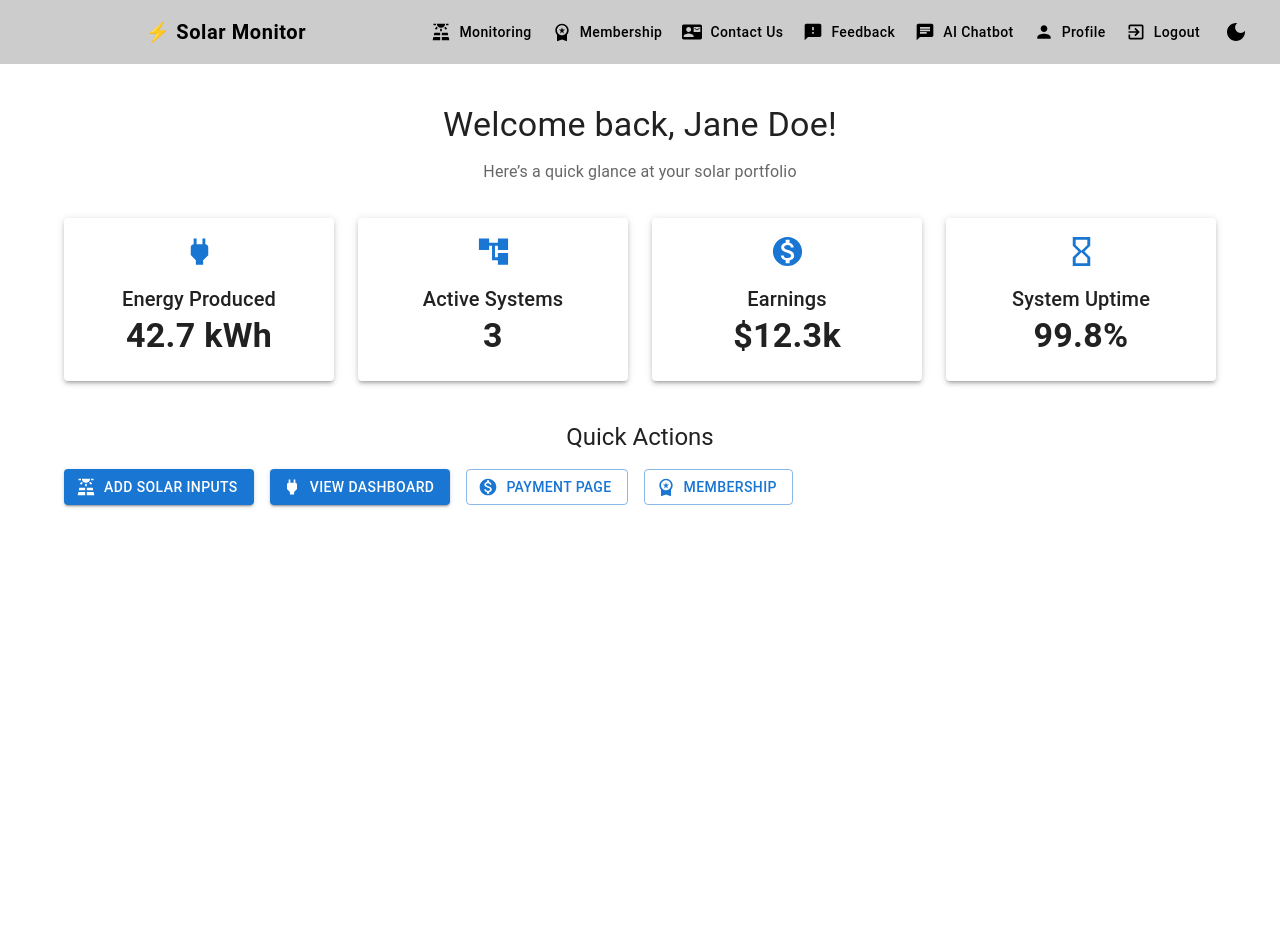
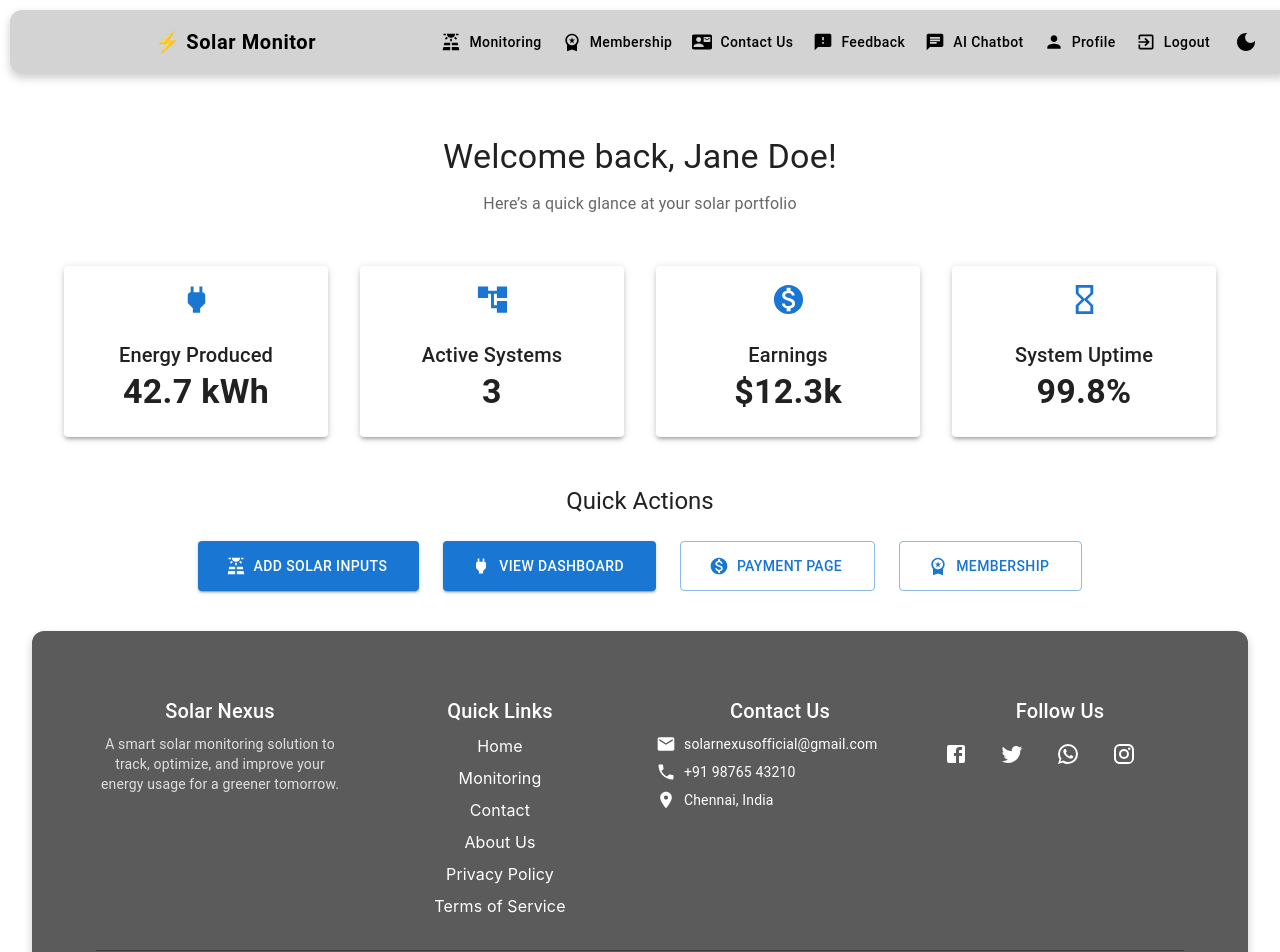
Before and after one commit to dewna-u/solar-nexus, a React (Create React App) app in the folder solarnexus/: page /HomePage in a window 1280 px wide. Shown: the top 952 px of the page. Before the commit the page ends 800 px from the top, so only its background shows below. Built offline with nearby package versions, Linux system fonts and the light colour scheme.

Commit message:
footer and privacypolicy

```diff
--- a/solarnexus/src/App.js
+++ b/solarnexus/src/App.js
@@ -1,38 +1,40 @@
-// src/App.js
 import React, { useEffect } from "react";
 import { Routes, Route, useLocation } from "react-router-dom";
 import "./App.css";
 
 import Navbar from "./NavBar/navbar";
-import LandingPage    from "./Components/IT22101488/LandingPage";
-import HomePage       from "./Components/IT22101488/HomePage";
-import Login          from "./Components/pages/Login/Login";
-import Register       from "./Components/pages/Register/Register";
+import Footer from "./NavBar/Footer"; // ✅ Import your Footer here
+
+import LandingPage from "./Components/IT22101488/LandingPage";
+import HomePage from "./Components/IT22101488/HomePage";
+import Login from "./Components/pages/Login/Login";
+import Register from "./Components/pages/Register/Register";
 import ForgotPassword from "./Components/pages/ForgotPassword";
-import ResetPassword  from "./Components/pages/Forgot password/ResetPassword";
-import UserDashboard  from "./Components/pages/adminDashboard/AdminDashboard";
-import UserProfile    from "./Components/pages/adminDashboard/AdminProfile";
-import ContactUs      from "./Components/IT22169044/ContactUs";
-import Feedback       from "./Components/IT22169044/Feedback";
-import FeedbackList   from "./Components/IT22169044/FeedbackList";
-import AdminContact   from "./Components/IT22169044/AdminContactDashboard";
-import AdminPayments  from "./Components/IT22259448/AdminPayments";
-import Payment        from "./Components/IT22259448/New folder/Payment";
-import PaymentPage    from "./Components/IT22259448/PaymentPage";
+import ResetPassword from "./Components/pages/Forgot password/ResetPassword";
+import UserDashboard from "./Components/pages/adminDashboard/AdminDashboard";
+import UserProfile from "./Components/pages/adminDashboard/AdminProfile";
+import ContactUs from "./Components/IT22169044/ContactUs";
+import Feedback from "./Components/IT22169044/Feedback";
+import FeedbackList from "./Components/IT22169044/FeedbackList";
+import AdminContact from "./Components/IT22169044/AdminContactDashboard";
+import AdminPayments from "./Components/IT22259448/AdminPayments";
+import Payment from "./Components/IT22259448/New folder/Payment";
+import PaymentPage from "./Components/IT22259448/PaymentPage";
 import MembershipPage from "./Components/IT22259448/MembershipPage";
 import MembershipDetails from "./Components/IT22259448/New folder/MembershipDetails";
-import ChatBot        from "./Components/IT22101488/ChatBot";
-import SolarInputs    from "./Components/IT22101488/SolarInputs";
+import ChatBot from "./Components/IT22101488/ChatBot";
+import SolarInputs from "./Components/IT22101488/SolarInputs";
 import MonitoringDashboard from "./Components/IT22101488/MonitoringDashboard";
-import SolarDetails   from "./Components/IT22101488/SolarDetails";
-import UserList       from "./Components/pages/User/UserList";
+import SolarDetails from "./Components/IT22101488/SolarDetails";
+import UserList from "./Components/pages/User/UserList";
+import PrivacyPolicy from "./Components/IT22101488/PrivacyPolicy";
 
 function App() {
-  // Neon cursor glow effect (unchanged)…
   useEffect(() => {
     const cursor = document.createElement("div");
     cursor.className = "cursor-glow";
     document.body.appendChild(cursor);
+
     let mouseX = 0, mouseY = 0, curX = 0, curY = 0;
     const follow = () => {
       curX += (mouseX - curX) * 0.1;
@@ -40,69 +42,55 @@ function App() {
       cursor.style.transform = `translate(${curX}px,${curY}px)`;
       requestAnimationFrame(follow);
     };
+
     const move = (e) => { mouseX = e.clientX; mouseY = e.clientY; };
     window.addEventListener("mousemove", move);
     follow();
+
     return () => {
       window.removeEventListener("mousemove", move);
       document.body.removeChild(cursor);
     };
   }, []);
 
-  // determine current path
   const { pathname } = useLocation();
 
-  // list of paths where we DO NOT want the Navbar
-  const noNavPaths = [
-    "/",           // landing
-    "/login",
-    "/register",
-    "/forgotpassword",
-  ];
-
-  // also hide navbar on any reset-password route
-  const hideNavbar =
-    noNavPaths.includes(pathname) ||
-    pathname.startsWith("/reset_password");
+  const noNavPaths = ["/", "/login", "/register", "/forgotpassword"];
+  const hideNavOrFooter =
+    noNavPaths.includes(pathname) || pathname.startsWith("/reset_password");
 
   return (
     <div className="App">
-      {/* only show on routes NOT in our noNavPaths list */}
-      {!hideNavbar && <Navbar />}
+      {!hideNavOrFooter && <Navbar />}
 
       <Routes>
         <Route path="/" element={<LandingPage />} />
         <Route path="/HomePage" element={<HomePage />} />
-
         <Route path="/login" element={<Login />} />
         <Route path="/register" element={<Register />} />
         <Route path="/forgotpassword" element={<ForgotPassword />} />
         <Route path="/reset_password/:token" element={<ResetPassword />} />
-
         <Route path="/admindashboard" element={<UserDashboard />} />
         <Route path="/userprofile" element={<UserProfile />} />
-
         <Route path="/ContactUs" element={<ContactUs />} />
         <Route path="/Feedback" element={<Feedback />} />
         <Route path="/FeedbackList" element={<FeedbackList />} />
         <Route path="/AdminContact" element={<AdminContact />} />
-
         <Route path="/AdminPayments" element={<AdminPayments />} />
         <Route path="/Payment" element={<Payment />} />
         <Route path="/PaymentPage" element={<PaymentPage />} />
-
         <Route path="/MembershipPage" element={<MembershipPage />} />
         <Route path="/MembershipDetails" element={<MembershipDetails />} />
-
         <Route path="/ChatBot" element={<ChatBot />} />
         <Route path="/SolarInputs" element={<SolarInputs />} />
         <Route path="/MonitoringDashboard" element={<MonitoringDashboard />} />
         <Route path="/SolarDetails" element={<SolarDetails />} />
         <Route path="/userlist" element={<UserList />} />
-
-        {/* fallback 404 */}
+        <Route path="/PrivacyPolicy" element={<PrivacyPolicy />} />
         <Route path="*" element={<NotFound />} />
       </Routes>
+
+      {!hideNavOrFooter && <Footer />} {/* ✅ Conditionally render Footer too */}
     </div>
   );
 }
--- a/solarnexus/src/Components/IT22101488/HomePage.js
+++ b/solarnexus/src/Components/IT22101488/HomePage.js
@@ -1,4 +1,3 @@
-// HomePage.jsx
 import React from "react";
 import { useNavigate } from "react-router-dom";
 import {
@@ -14,7 +13,7 @@ import {
   SolarPower as SolarPowerIcon,
   Power as EnergyIcon,
   AccountTree as SystemsIcon,
-  MonetizationOn as EarningsIcon,      // ← make sure this is imported
+  MonetizationOn as EarningsIcon,
   HourglassEmpty as UptimeIcon,
   WorkspacePremium as MembershipIcon,
 } from "@mui/icons-material";
@@ -25,16 +24,16 @@ export default function HomePage() {
   // Example KPI data (replace with your real data)
   const userName = "Jane Doe";
   const kpis = {
-    energyToday: 42.7,    // kWh
-    activeSystems: 3,     // count
-    earnings: 12.3,       // in thousands $
-    uptime: 99.8,         // %
+    energyToday: 42.7, // kWh
+    activeSystems: 3, // count
+    earnings: 12.3, // in thousands $
+    uptime: 99.8, // %
   };
 
   return (
     <Container maxWidth="lg" sx={{ py: 5 }}>
       {/* Welcome */}
-      <Box textAlign="center" mb={4}>
+      <Box textAlign="center" mb={6}>
         <Typography variant="h4" gutterBottom>
           Welcome back, {userName}!
         </Typography>
@@ -44,16 +43,23 @@ export default function HomePage() {
       </Box>
 
       {/* KPI Cards */}
-      <Grid container spacing={3}>
+      <Grid container spacing={4}>
         {/* Energy Produced */}
         <Grid item xs={12} sm={6} md={3}>
-          <Card elevation={3}>
-            <CardContent sx={{ textAlign: "center" }}>
+          <Card
+            elevation={3}
+            sx={{
+              textAlign: "center",
+              transition: "transform 0.3s",
+              "&:hover": { transform: "scale(1.05)" },
+            }}
+          >
+            <CardContent>
               <EnergyIcon fontSize="large" color="primary" />
-              <Typography variant="h6" mt={1}>
+              <Typography variant="h6" mt={2}>
                 Energy Produced
               </Typography>
-              <Typography variant="h4" fontWeight="bold">
+              <Typography variant="h4" fontWeight="bold" color="text.primary">
                 {kpis.energyToday} kWh
               </Typography>
             </CardContent>
@@ -62,13 +68,20 @@ export default function HomePage() {
 
         {/* Active Systems */}
         <Grid item xs={12} sm={6} md={3}>
-          <Card elevation={3}>
-            <CardContent sx={{ textAlign: "center" }}>
+          <Card
+            elevation={3}
+            sx={{
+              textAlign: "center",
+              transition: "transform 0.3s",
+              "&:hover": { transform: "scale(1.05)" },
+            }}
+          >
+            <CardContent>
               <SystemsIcon fontSize="large" color="primary" />
-              <Typography variant="h6" mt={1}>
+              <Typography variant="h6" mt={2}>
                 Active Systems
               </Typography>
-              <Typography variant="h4" fontWeight="bold">
+              <Typography variant="h4" fontWeight="bold" color="text.primary">
                 {kpis.activeSystems}
               </Typography>
             </CardContent>
@@ -77,13 +90,20 @@ export default function HomePage() {
 
         {/* Earnings */}
         <Grid item xs={12} sm={6} md={3}>
-          <Card elevation={3}>
-            <CardContent sx={{ textAlign: "center" }}>
+          <Card
+            elevation={3}
+            sx={{
+              textAlign: "center",
+              transition: "transform 0.3s",
+              "&:hover": { transform: "scale(1.05)" },
+            }}
+          >
+            <CardContent>
               <EarningsIcon fontSize="large" color="primary" />
-              <Typography variant="h6" mt={1}>
+              <Typography variant="h6" mt={2}>
                 Earnings
               </Typography>
-              <Typography variant="h4" fontWeight="bold">
+              <Typography variant="h4" fontWeight="bold" color="text.primary">
                 ${kpis.earnings}k
               </Typography>
             </CardContent>
@@ -92,13 +112,20 @@ export default function HomePage() {
 
         {/* System Uptime */}
         <Grid item xs={12} sm={6} md={3}>
-          <Card elevation={3}>
-            <CardContent sx={{ textAlign: "center" }}>
+          <Card
+            elevation={3}
+            sx={{
+              textAlign: "center",
+              transition: "transform 0.3s",
+              "&:hover": { transform: "scale(1.05)" },
+            }}
+          >
+            <CardContent>
               <UptimeIcon fontSize="large" color="primary" />
-              <Typography variant="h6" mt={1}>
+              <Typography variant="h6" mt={2}>
                 System Uptime
               </Typography>
-              <Typography variant="h4" fontWeight="bold">
+              <Typography variant="h4" fontWeight="bold" color="text.primary">
                 {kpis.uptime}%
               </Typography>
             </CardContent>
@@ -107,15 +134,24 @@ export default function HomePage() {
       </Grid>
 
       {/* Quick Actions */}
-      <Box mt={5}>
-        <Typography variant="h5" gutterBottom>
+      <Box mt={6}>
+        <Typography variant="h5" gutterBottom textAlign="center">
           Quick Actions
         </Typography>
-        <Box sx={{ display: "flex", flexWrap: "wrap", gap: 2, mt: 2 }}>
+        <Box
+          sx={{
+            display: "flex",
+            justifyContent: "center",
+            flexWrap: "wrap",
+            gap: 3,
+            mt: 3,
+          }}
+        >
           <Button
             variant="contained"
             startIcon={<SolarPowerIcon />}
             onClick={() => navigate("/SolarInputs")}
+            sx={{ px: 4, py: 1.5 }}
           >
             Add Solar Inputs
           </Button>
@@ -123,6 +159,7 @@ export default function HomePage() {
             variant="contained"
             startIcon={<EnergyIcon />}
             onClick={() => navigate("/MonitoringDashboard")}
+            sx={{ px: 4, py: 1.5 }}
           >
             View Dashboard
           </Button>
@@ -130,6 +167,7 @@ export default function HomePage() {
             variant="outlined"
             startIcon={<EarningsIcon />}
             onClick={() => navigate("/PaymentPage")}
+            sx={{ px: 4, py: 1.5 }}
           >
             Payment Page
           </Button>
@@ -137,6 +175,7 @@ export default function HomePage() {
             variant="outlined"
             startIcon={<MembershipIcon />}
             onClick={() => navigate("/MembershipPage")}
+            sx={{ px: 4, py: 1.5 }}
           >
             Membership
           </Button>
--- /dev/null
+++ b/solarnexus/src/Components/IT22101488/PrivacyPolicy.jsx
@@ -0,0 +1,69 @@
+import React from "react";
+import { Container, Typography, Box } from "@mui/material";
+
+const PrivacyPolicy = () => {
+  return (
+    <Container maxWidth="md" sx={{ py: 6 }}>
+      <Typography variant="h4" gutterBottom fontWeight="bold">
+        Privacy Policy
+      </Typography>
+
+      <Typography variant="body1" paragraph>
+        At <strong>Solar Nexus</strong>, we are committed to protecting your privacy and ensuring the security of your personal information. This Privacy Policy outlines how we collect, use, and protect your data when you interact with our platform.
+      </Typography>
+
+      <Box mt={4}>
+        <Typography variant="h6" gutterBottom>1. Information We Collect</Typography>
+        <Typography variant="body2" paragraph>
+          - Personal details (name, email, phone) provided during registration or contact.<br />
+          - Solar input data, location, and preferences submitted by users.<br />
+          - Technical information like IP address, browser type, and device info.
+        </Typography>
+
+        <Typography variant="h6" gutterBottom>2. How We Use Your Information</Typography>
+        <Typography variant="body2" paragraph>
+          - To provide solar monitoring and forecasting services.<br />
+          - To process membership and payments securely.<br />
+          - To respond to inquiries, feedback, or support requests.<br />
+          - To send important updates or service-related communication.
+        </Typography>
+
+        <Typography variant="h6" gutterBottom>3. Data Sharing</Typography>
+        <Typography variant="body2" paragraph>
+          We do not sell or rent your personal information. Data may be shared with trusted partners only to support essential services (e.g., payment gateways, email services).
+        </Typography>
+
+        <Typography variant="h6" gutterBottom>4. Data Security</Typography>
+        <Typography variant="body2" paragraph>
+          We implement strong security measures to safeguard your data from unauthorized access, disclosure, or misuse.
+        </Typography>
+
+        <Typography variant="h6" gutterBottom>5. Cookies and Tracking</Typography>
+        <Typography variant="body2" paragraph>
+          Our website may use cookies to improve your experience, track usage, and remember your preferences.
+        </Typography>
+
+        <Typography variant="h6" gutterBottom>6. Your Rights</Typography>
+        <Typography variant="body2" paragraph>
+          You have the right to access, correct, or delete your data at any time. Contact us at <strong>solarnexusofficial@gmail.com</strong> for any requests.
+        </Typography>
+
+        <Typography variant="h6" gutterBottom>7. Updates to This Policy</Typography>
+        <Typography variant="body2" paragraph>
+          We may update this policy from time to time. Changes will be reflected on this page with a revised "Last Updated" date.
+        </Typography>
+
+        <Typography variant="h6" gutterBottom>8. Contact Us</Typography>
+        <Typography variant="body2" paragraph>
+          If you have any questions about this Privacy Policy, reach out to us at <strong>solarnexusofficial@gmail.com</strong>.
+        </Typography>
+
+        <Typography variant="body2" sx={{ mt: 3, fontStyle: "italic" }}>
+          Last Updated: {new Date().toLocaleDateString()}
+        </Typography>
+      </Box>
+    </Container>
+  );
+};
+
+export default PrivacyPolicy;
--- a/solarnexus/src/NavBar/Footer.jsx
+++ b/solarnexus/src/NavBar/Footer.jsx
@@ -21,11 +21,15 @@ const Footer = () => {
     <Box
       component="footer"
       sx={{
-        bgcolor: "#1c1c1c",
+        bgcolor: "rgba(50, 50, 50, 0.8)", // Semi-transparent dark background
         color: "#fff",
         px: { xs: 4, sm: 8 },
         py: { xs: 6, sm: 8 },
         mt: "auto",
+        borderRadius: "12px", // Rounded edges
+        boxShadow: "0px 4px 10px rgba(0, 0, 0, 0.2)", // Shadow outline
+        backdropFilter: "blur(10px)", // Blur effect
+        mx: { xs: 2, sm: 4 }, // Margin on the sides
       }}
     >
       <Grid container spacing={4}>
@@ -34,7 +38,7 @@ const Footer = () => {
           <Typography variant="h6" gutterBottom>
             Solar Nexus
           </Typography>
-          <Typography variant="body2">
+          <Typography variant="body2" sx={{ opacity: 0.8 }}>
             A smart solar monitoring solution to track, optimize, and improve your energy usage for a greener tomorrow.
           </Typography>
         </Grid>
@@ -45,10 +49,24 @@ const Footer = () => {
             Quick Links
           </Typography>
           <Stack spacing={1}>
-            <Link href="/" color="inherit" underline="hover">Home</Link>
-            <Link href="/MonitoringDashboard" color="inherit" underline="hover">Monitoring</Link>
-            <Link href="/Contact" color="inherit" underline="hover">Contact</Link>
-            <Link href="/About" color="inherit" underline="hover">About Us</Link>
+            <Link href="/HomePage" color="inherit" underline="hover">
+              Home
+            </Link>
+            <Link href="/MonitoringDashboard" color="inherit" underline="hover">
+              Monitoring
+            </Link>
+            <Link href="/Contact" color="inherit" underline="hover">
+              Contact
+            </Link>
+            <Link href="/About" color="inherit" underline="hover">
+              About Us
+            </Link>
+            <Link href="/PrivacyPolicy" color="inherit" underline="hover">
+              Privacy Policy
+            </Link>
+            <Link href="/Terms" color="inherit" underline="hover">
+              Terms of Service
+            </Link>
           </Stack>
         </Grid>
 
@@ -98,6 +116,9 @@ const Footer = () => {
       <Typography variant="body2" align="center" sx={{ opacity: 0.7 }}>
         © {new Date().getFullYear()} Solar Nexus. All rights reserved.
       </Typography>
+      <Typography variant="body2" align="center" sx={{ opacity: 0.7, mt: 1 }}>
+        Designed and developed with ❤️ by Solar Nexus Team.
+      </Typography>
     </Box>
   );
 };
--- a/solarnexus/src/NavBar/navbar.jsx
+++ b/solarnexus/src/NavBar/navbar.jsx
@@ -1,4 +1,3 @@
-// NavBar.jsx
 import React, { useState } from "react";
 import {
   AppBar,
@@ -39,10 +38,10 @@ export default function NavBar() {
   const navigate = useNavigate();
   const { pathname } = useLocation();
   const [mobileOpen, setMobileOpen] = useState(false);
-  const [darkMode, setDarkMode]     = useState(false);
+  const [darkMode, setDarkMode] = useState(false);
 
   const toggleDrawer = () => setMobileOpen(!mobileOpen);
-  const toggleTheme  = () => {
+  const toggleTheme = () => {
     setDarkMode(!darkMode);
     document.body.style.backgroundColor = darkMode ? "" : "#121212";
   };
@@ -91,7 +90,13 @@ export default function NavBar() {
           />
         </ListItemButton>
 
-        <ListItemButton onClick={() => { toggleDrawer(); handleLogout(); }} sx={{ borderRadius: 1 }}>
+        <ListItemButton
+          onClick={() => {
+            toggleDrawer();
+            handleLogout();
+          }}
+          sx={{ borderRadius: 1 }}
+        >
           <ListItemIcon sx={{ color: darkMode ? "#fff" : "#000" }}>
             <ExitToAppIcon />
           </ListItemIcon>
@@ -109,12 +114,19 @@ export default function NavBar() {
       <CssBaseline />
 
       <AppBar
-        position="sticky"
+        position="fixed"
         elevation={0}
         sx={{
-          backdropFilter: "blur(6px)",
-          backgroundColor: darkMode ? "#000000" : "#cccccc",
+          top: 10, // Adds margin from the top
+          left: "10px", // Adds margin from the left
+          right: "10px", // Adds margin from the right
+          borderRadius: "12px", // Makes the navbar rounded
+          backdropFilter: "blur(10px)", // Adds a blur effect
+          backgroundColor: darkMode
+            ? "rgba(50, 50, 50, 0.8)" // Slight ash color for dark mode
+            : "rgba(200, 200, 200, 0.8)", // Slight ash color for light mode
           color: darkMode ? "#fff" : "#000",
+          boxShadow: "0px 4px 10px rgba(0, 0, 0, 0.2)", // Adds shadow outline
         }}
       >
         <Toolbar>
@@ -203,6 +215,9 @@ export default function NavBar() {
       >
         {drawer}
       </Drawer>
+
+      {/* Add padding to the main content */}
+      <Box sx={{ mt: 12 }} />
     </>
   );
 }
```
